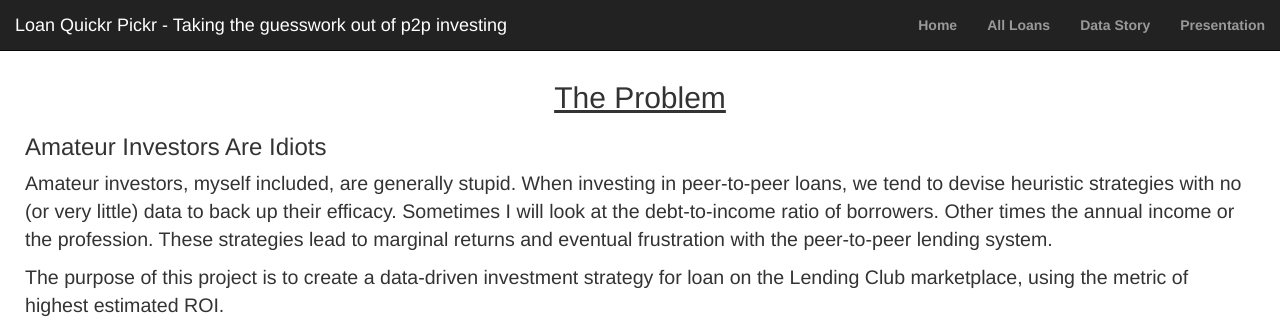
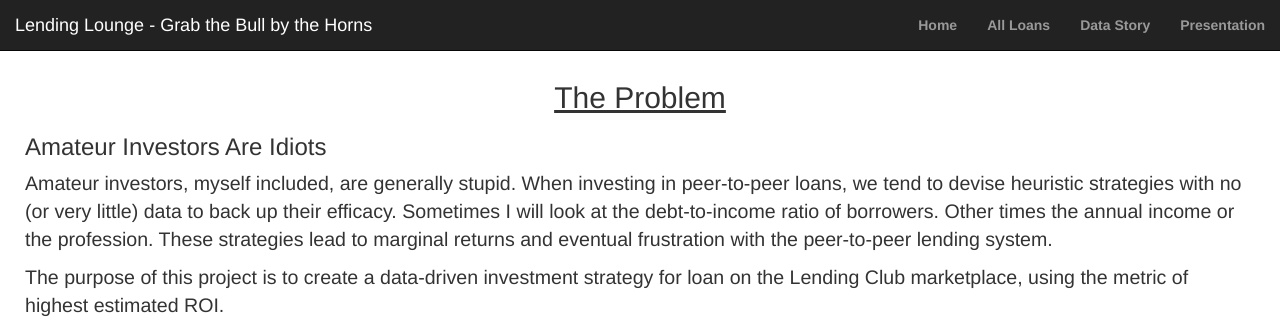
Before and after one commit to DrRoad/LendingLoungeWebApp, a Flask app: page /data_story in a window 1280 px wide. Shown: the top 320 px of the page. Run offline with Flask 2, Linux system fonts and the light colour scheme; parts of the project's set-up code (start-up, migrations or seed data) failed here and were passed over; some libraries are stand-ins or nearby versions.

Commit message:
updated site name in navbar

```diff
--- a/app/templates/base.html
+++ b/app/templates/base.html
@@ -36,7 +36,7 @@
                     <span class="icon-bar"></span>
                     <span class="icon-bar"></span>
                 </button>
-                <a class="navbar-brand" href="./index">Loan Quickr Pickr - Taking the guesswork out of p2p investing</a>
+                <a class="navbar-brand" href="./index">Lending Lounge - Grab the Bull by the Horns</a>
             </div>
             <!-- Top Menu Items -->
             <ul class="nav navbar-right top-nav">
```
